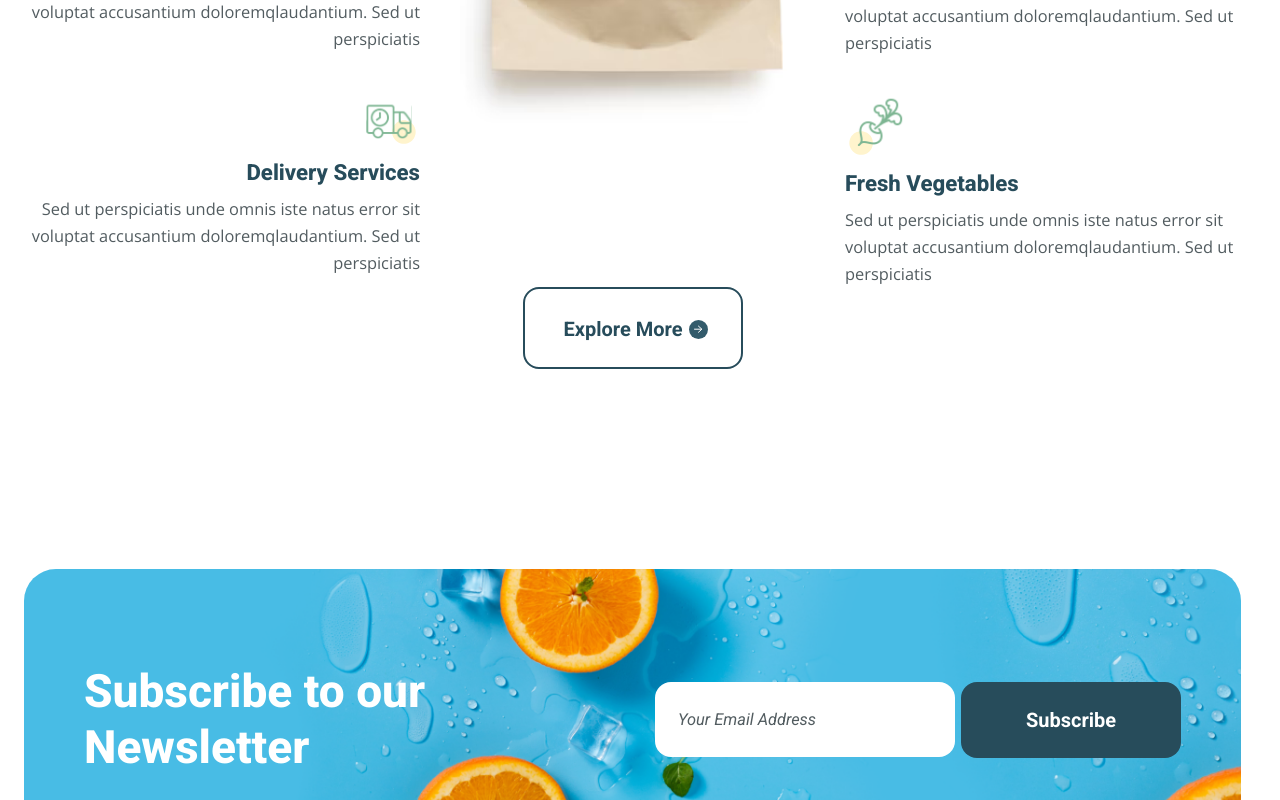
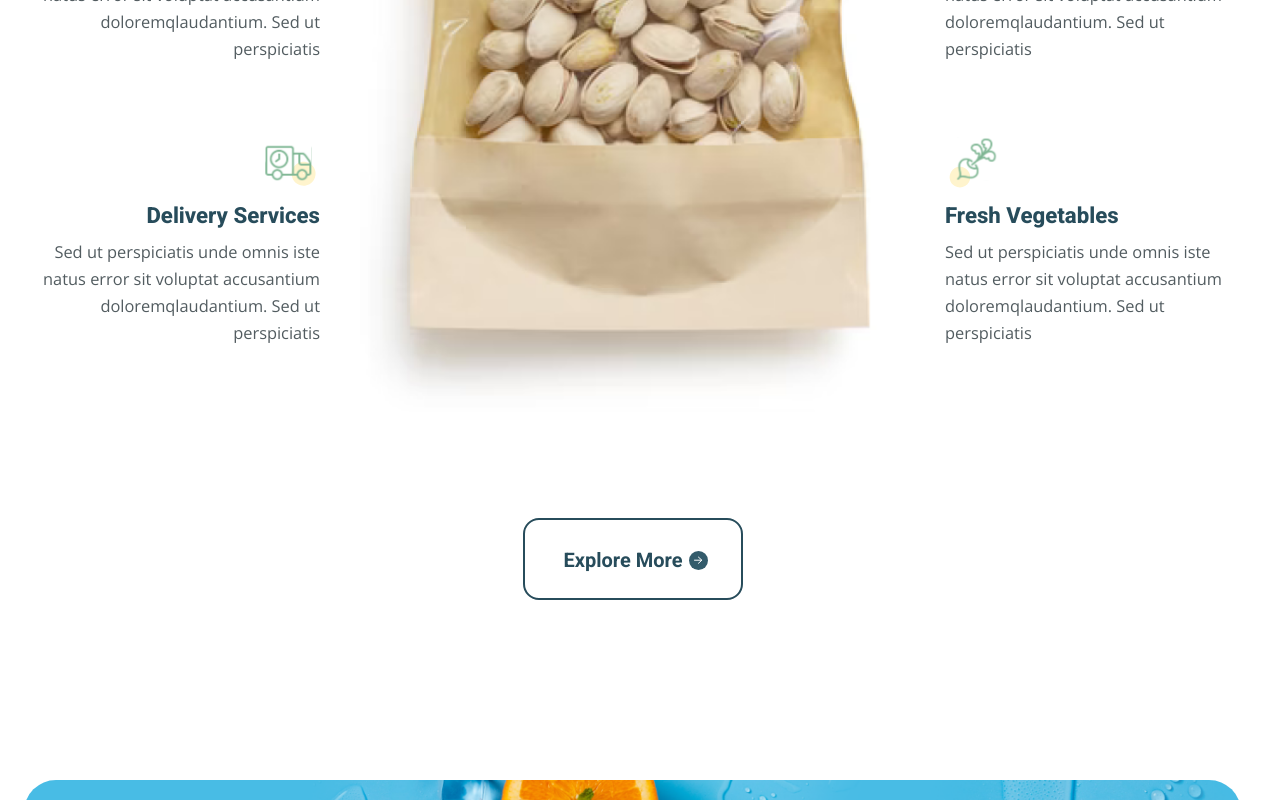
Before and after one commit to RusikHunter/Organick, a React (Vite) app in the folder frontend/: page /services in a window 1280 px wide. Shown: the part 1396-2196 px from the top of the page. Built offline with nearby package versions, Linux system fonts and the light colour scheme.

Commit message:
styles(grow): write adaptive SCSS styles for GrowSection component

```diff
--- a/frontend/src/components/GrowSection/GrowSection.scss
+++ b/frontend/src/components/GrowSection/GrowSection.scss
@@ -1,7 +1,25 @@
+@use "../../styles/index" as *;
+
 .grow {
 
     &__inner {
         padding-block: 200px;
+
+        @include laptop {
+            padding-block: 180px;
+        }
+
+        @include tablet {
+            padding-block: 150px;
+        }
+
+        @include mobile {
+            padding-block: 110px;
+        }
+
+        @include mobile-small {
+            padding-block: 70px;
+        }
     }
 
     &__row {}
@@ -24,6 +42,14 @@
         width: 490px;
         text-align: center;
         margin-block: 8px 45px;
+
+        @include mobile {
+            width: 80%;
+        }
+
+        @include mobile-small {
+            width: 90%;
+        }
     }
 
     &__row--2 {}
@@ -31,6 +57,7 @@
     &__futures-wrap {}
 
     &__grid {
+        width: 100%;
         display: grid;
         grid-template-columns: 396px 1fr 396px;
         grid-template-rows: 244px 184px auto;
@@ -38,6 +65,22 @@
             "b g e"
             "c g f";
         gap: 40px;
+
+        @include laptop {
+            grid-template-columns: 296px 1fr 296px;
+            grid-template-rows: repeat(2, 244px) auto;
+        }
+
+        @include tablet {
+            grid-template-columns: 1fr 1fr;
+            grid-template-rows: repeat(4, auto);
+            grid-template-areas:
+                "a d"
+                "b e"
+                "c f"
+                "g g";
+            gap: 20px;
+        }
     }
 
     &__feature {}
@@ -48,6 +91,22 @@
         gap: 10px;
     }
 
+    &__image {
+        @include tablet {
+            width: 50%;
+            margin-inline: auto;
+            margin-top: 30px;
+        }
+
+        @include mobile {
+            width: 80%;
+        }
+
+        @include mobile-small {
+            width: 90%;
+        }
+    }
+
     &__grid-column--a,
     &__grid-column--b,
     &__grid-column--c {
@@ -55,12 +114,24 @@
 
         & .grow__feature-description {
             text-align: end;
+
+            @include tablet {
+                text-align: start;
+            }
+        }
+
+        @include tablet {
+            align-items: start;
         }
     }
 
     &__grid-column--a,
     &__grid-column--d {
         margin-top: 60px;
+
+        @include laptop {
+            margin-top: 0;
+        }
     }
 
     &__grid-column--a {
@@ -77,6 +148,10 @@
 
     &__grid-column--g {
         grid-area: g;
+
+        @include laptop {
+            justify-content: center;
+        }
     }
 
     &__grid-column--d {
@@ -91,7 +166,10 @@
         grid-area: f;
     }
 
-    &__feature-icon {}
+    &__feature-icon {
+        width: 55px;
+        height: 55px;
+    }
 
     &__feature-title {}
 
@@ -106,5 +184,13 @@
     &__button {
         display: block;
         margin-inline: auto;
+
+        @include laptop {
+            margin-top: 60px;
+        }
+
+        @include tablet {
+            margin-top: 0;
+        }
     }
 }
```
